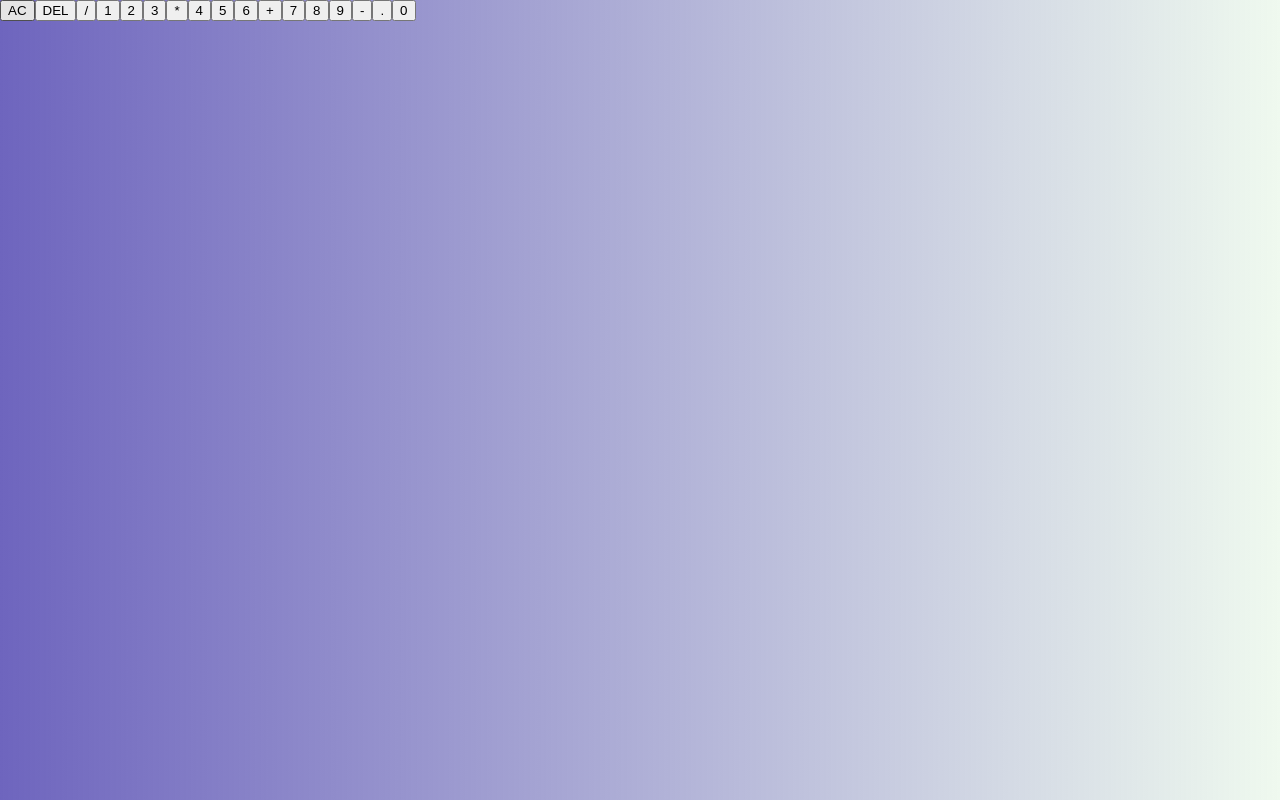
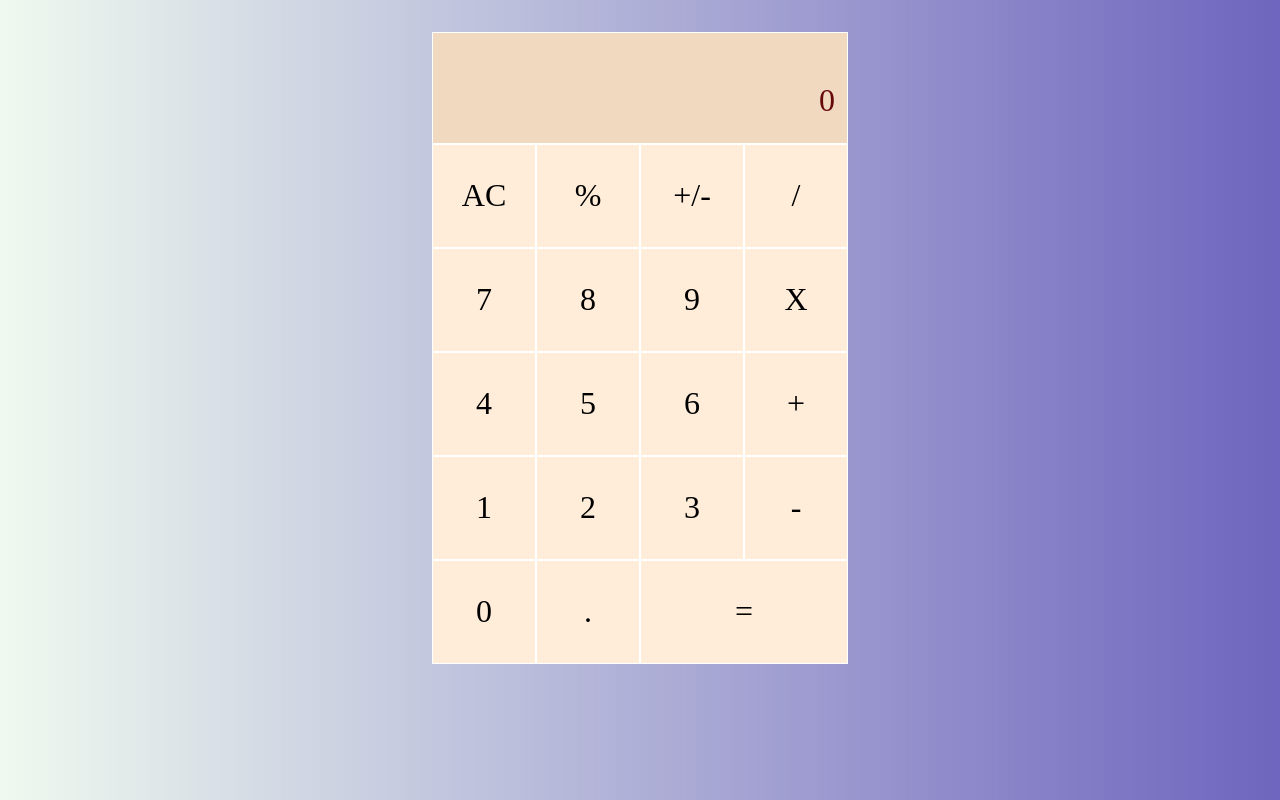
Before and after one commit to furkanislek/Calculator, a React (Create React App) app: page / in a window 1280 px wide. Built offline with nearby package versions, Linux system fonts and the light colour scheme.

Commit message:
Calculator Completed

```diff
--- a/package.json
+++ b/package.json
@@ -8,6 +8,7 @@
     "@testing-library/user-event": "^13.5.0",
     "react": "^18.2.0",
     "react-dom": "^18.2.0",
+    "react-number-format": "^4.9.3",
     "react-scripts": "5.0.1",
     "web-vitals": "^2.1.4"
   },
--- a/src/App.js
+++ b/src/App.js
@@ -1,30 +1,171 @@
+import {useState, useEffect} from "react"
+import NumberFormat from "react-number-format"
 import "./style.css"
 
+
+
 function App() {
+
+  const [preState, setPreState] = useState("");
+  const [curState, setCurState] = useState("");
+  const [input, setInput] = useState("0");
+  const [operator, setOperator] = useState(null);
+  const [total, setTotal] = useState(false);
+
+  const inputNum = (e) => {
+    if (curState.includes(".") && e.target.innerText === ".") return;
+
+    if (total) {
+      setPreState("");
+    }
+
+    curState
+      ? setCurState((pre) => pre + e.target.innerText)
+      : setCurState(e.target.innerText);
+    setTotal(false);
+  };
+
+  useEffect(() => {
+    setInput(curState);
+  }, [curState]);
+
+  useEffect(() => {
+    setInput("0");
+  }, []);
+  const operatorType = (e) => {
+    setTotal(false);
+    setOperator(e.target.innerText);
+    if (curState === "") return;
+    if (preState !== "") {
+      equals();
+    } else {
+      setPreState(curState);
+      setCurState("");
+    }
+  };
+
+  const equals = (e) => {
+    if (e?.target.innerText === "=") {
+      setTotal(true);
+    }
+    let cal;
+    switch (operator) {
+      case "/":
+        cal = String(parseFloat(preState) / parseFloat(curState));
+        break;
+
+      case "+":
+        cal = String(parseFloat(preState) + parseFloat(curState));
+        break;
+      case "X":
+        cal = String(parseFloat(preState) * parseFloat(curState));
+        break;
+      case "-":
+        cal = String(parseFloat(preState) - parseFloat(curState));
+        break;
+      default:
+        return;
+    }
+    setInput("");
+    setPreState(cal);
+    setCurState("");
+  };
+
+  const minusPlus = () => {
+    if (curState.charAt(0) === "-") {
+      setCurState(curState.substring(1));
+    } else {
+      setCurState("-" + curState);
+    }
+  };
+
+  const percent = () => {
+    preState
+      ? setCurState(String((parseFloat(curState) / 100) * preState))
+      : setCurState(String(parseFloat(curState) / 100));
+  };
+
+  const reset = () => {
+    setPreState("");
+    setCurState("");
+    setInput("0");
+  };
+
   return (
     <div className="calculator-grid">
       <div className="output">
-        <div className="previous-operand"></div>
-        <div className="current-operand"></div>
-      </div>
-      <button className="span-two">AC</button>
-      <button>DEL</button>
-      <button>/</button>
-      <button>1</button>
-      <button>2</button>
-      <button>3</button>
-      <button>*</button>
-      <button>4</button>
-      <button>5</button>
-      <button>6</button>
-      <button>+</button>
-      <button>7</button>
-      <button>8</button>
-      <button>9</button>
-      <button>-</button>
-      <button>.</button>
-      <button>0</button>
-
+        <div className="previous-operand"> </div>
+        {input !== "" || input === "0" ? (
+            <NumberFormat
+              value={input}
+              displayType={"text"}
+              thousandSeparator={true}
+            />
+          ) : (
+            <NumberFormat
+              value={preState}
+              displayType={"text"}
+              thousandSeparator={true}
+            />
+          )}
+        </div>
+        <div className='btn light-gray' onClick={reset}>
+         <p>AC</p>
+        </div>
+        <div className='btn light-gray' onClick={percent}>
+        <p>%</p>
+        </div>
+        <div className='btn light-gray' onClick={minusPlus}>
+        <p>+/-</p>
+        </div>
+        <div className='btn orange' onClick={operatorType}>
+        <p>/</p>
+        </div>
+        <div className='btn' onClick={inputNum}>
+        <p>7</p>
+        </div>
+        <div className='btn' onClick={inputNum}>
+        <p>8</p>
+        </div>
+        <div className='btn' onClick={inputNum}>
+        <p>9</p>
+        </div>
+        <div className='btn orange' onClick={operatorType}>
+        <p>X</p>
+        </div>
+        <div className='btn' onClick={inputNum}>
+        <p>4</p>
+        </div>
+        <div className='btn' onClick={inputNum}>
+        <p>5</p>
+        </div>
+        <div className='btn' onClick={inputNum}>
+        <p>6</p>
+        </div>
+        <div className='btn orange' onClick={operatorType}>
+        <p>+</p>
+        </div>
+        <div className='btn' onClick={inputNum}>
+        <p>1</p>
+        </div>
+        <div className='btn' onClick={inputNum}>
+        <p>2</p>
+        </div>
+        <div className='btn' onClick={inputNum}>
+        <p>3</p>
+        </div>
+        <div className='btn orange' onClick={operatorType}>
+        <p>-</p>
+        </div>
+        <div className='btn zero' onClick={inputNum}>
+        <p>0</p>
+        </div>
+        <div className='btn' onClick={inputNum}>
+        <p>.</p>
+        </div>
+        <div className='btn span-two' onClick={equals}>
+         <p>=</p>
+        </div>
     </div>
   );
 }
--- a/src/style.css
+++ b/src/style.css
@@ -4,5 +4,53 @@
 
 body{
     margin: 0;
-    background: linear-gradient(to right, rgb(110, 101, 190), rgba(16, 168, 11, 0.067));
+    background: linear-gradient(to left, rgb(110, 101, 190), rgba(16, 168, 11, 0.067));
 }
+
+.calculator-grid{
+    display:  grid;
+    margin-top: 2rem;
+    justify-content: center;
+    grid-template-columns: repeat(4,6.5rem);
+    grid-template-rows: minmax(7rem,auto) repeat(5,6.5rem);
+}
+
+.span-two{
+    grid-column: span 2;
+    text-align: center;
+
+}
+
+.calculator-grid > div {
+    cursor: pointer;
+    font-size: 2rem;
+    border: 1px solid white;
+    outline: none;
+    background-color: rgb(255, 237, 217);
+}
+
+.calculator-grid > div:hover,
+.calculator-grid > div:focus{
+    background-color: rgba(255, 237, 217,.8);
+}
+
+
+
+div > .btn{
+    text-align: center;
+
+
+}
+
+.output{
+    grid-column: 1 / -1;
+    background-color: rgb(240, 217, 191) !important;
+    display: flex;
+    color: rgb(104, 9, 9);
+    flex-direction: column;
+    align-items: flex-end;
+    justify-content: space-around;
+    padding: 0.75rem;
+    word-wrap: break-word;
+    word-break: break-all;
+}
```
Also changed, not shown: src/components/DigitButton.js (added, +13 -0 lines), src/components/OperationButton.js (added, +13 -0 lines), 1 other file (tests, documents, lock files or other folders).
